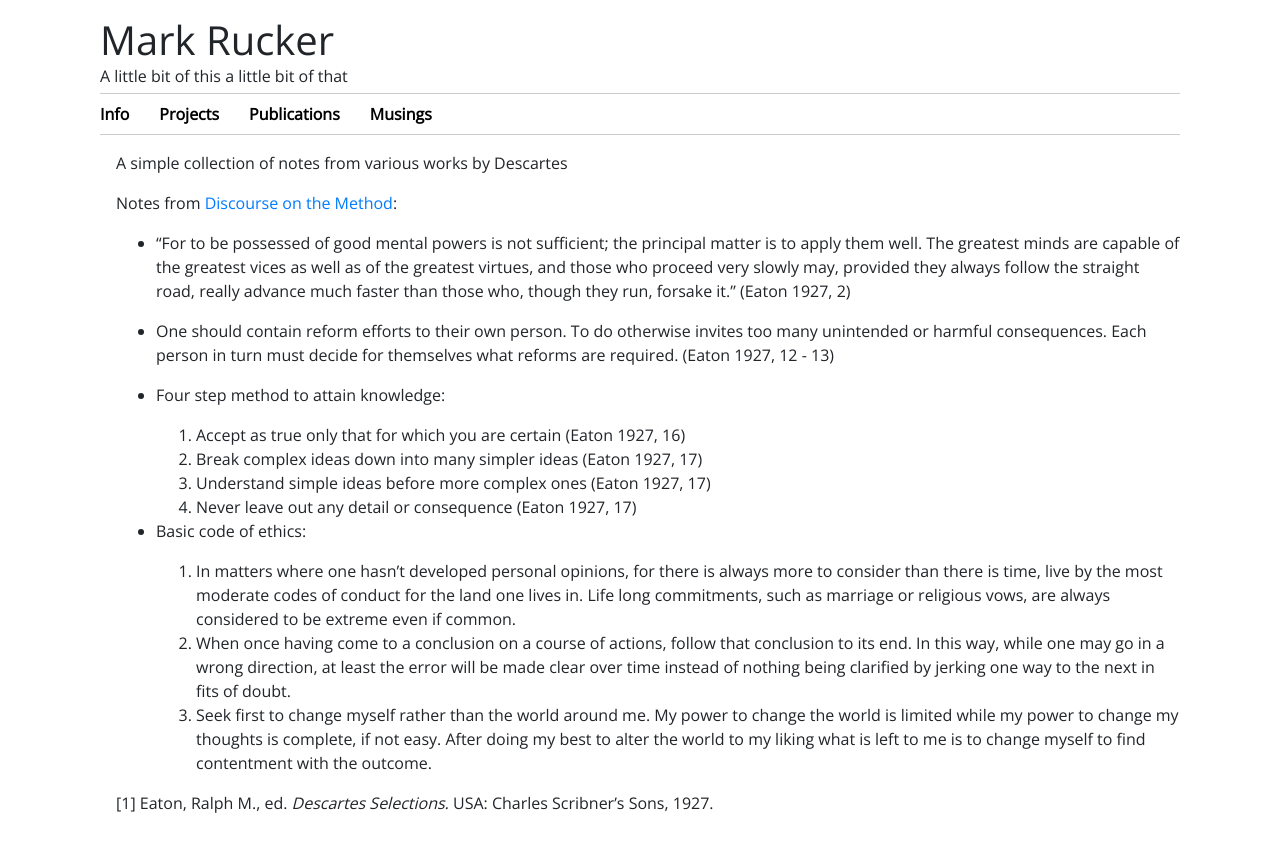
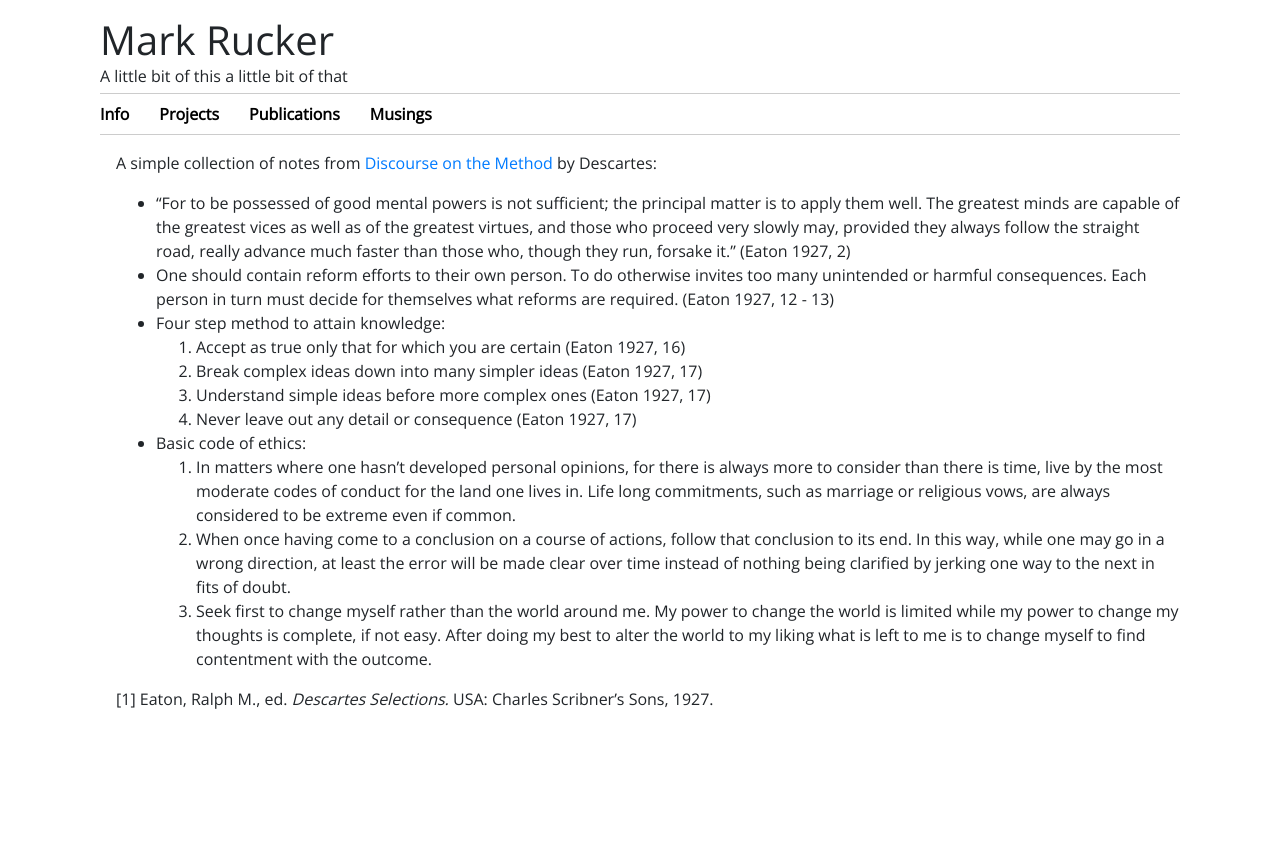
Before and after one commit to mrucker/mrucker.github.io, a Jekyll site: the page built from _posts/2015-12-19-i-paraphrase-therefore-i-am.md, in a window 1280 px wide. Shown: the top 852 px of the page. Built offline with Jekyll 4.4.1, drawn with Linux system fonts in a browser that asks for light colours.

Commit message:
fixing one more post

```diff
--- a/_posts/2015-12-19-i-paraphrase-therefore-i-am.md
+++ b/_posts/2015-12-19-i-paraphrase-therefore-i-am.md
@@ -2,23 +2,17 @@
 layout: post
 title : "I Paraphrase, Therefore I Am"
 ---
-A simple collection of notes from various works by Descartes
 
-Notes from [Discourse on the Method][1]:
+A simple collection of notes from [Discourse on the Method][1] by Descartes:
 
  * "For to be possessed of good mental powers is not sufficient; the principal matter is to apply them well. The greatest minds are capable of the greatest vices as well as of the greatest virtues, and those who proceed very slowly may, provided they always follow the straight road, really advance much faster than those who, though they run, forsake it." (Eaton 1927, 2)
-
  * One should contain reform efforts to their own person. To do otherwise invites too many unintended or harmful consequences. Each person in turn must decide for themselves what reforms are required. (Eaton 1927, 12 - 13)
-
  * Four step method to attain knowledge:
-
     1. Accept as true only that for which you are certain (Eaton 1927, 16)
     2. Break complex ideas down into many simpler ideas (Eaton 1927, 17)
     3. Understand simple ideas before more complex ones (Eaton 1927, 17)
     4. Never leave out any detail or consequence (Eaton 1927, 17)
-
  * Basic code of ethics:
-
     1. In matters where one hasn't developed personal opinions, for there is always more to consider than there is time, live by the most moderate codes of conduct for the land one lives in. Life long commitments, such as marriage or religious vows, are always considered to be extreme even if common.
     2. When once having come to a conclusion on a course of actions, follow that conclusion to its end. In this way, while one may go in a wrong direction, at least the error will be made clear over time instead of nothing being clarified by jerking one way to the next in fits of doubt.
     3. Seek first to change myself rather than the world around me. My power to change the world is limited while my power to change my thoughts is complete, if not easy. After doing my best to alter the world to my liking what is left to me is to change myself to find contentment with the outcome.
```
